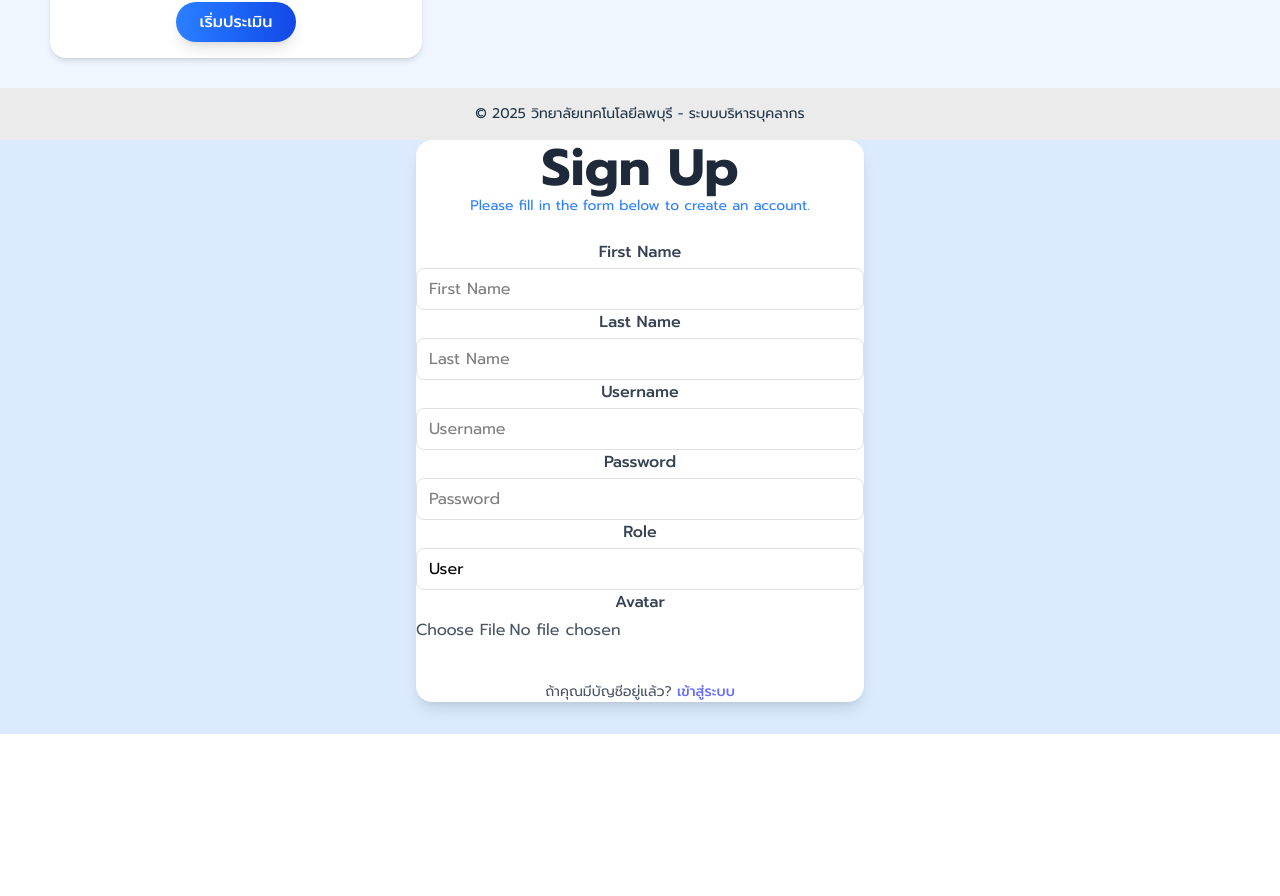
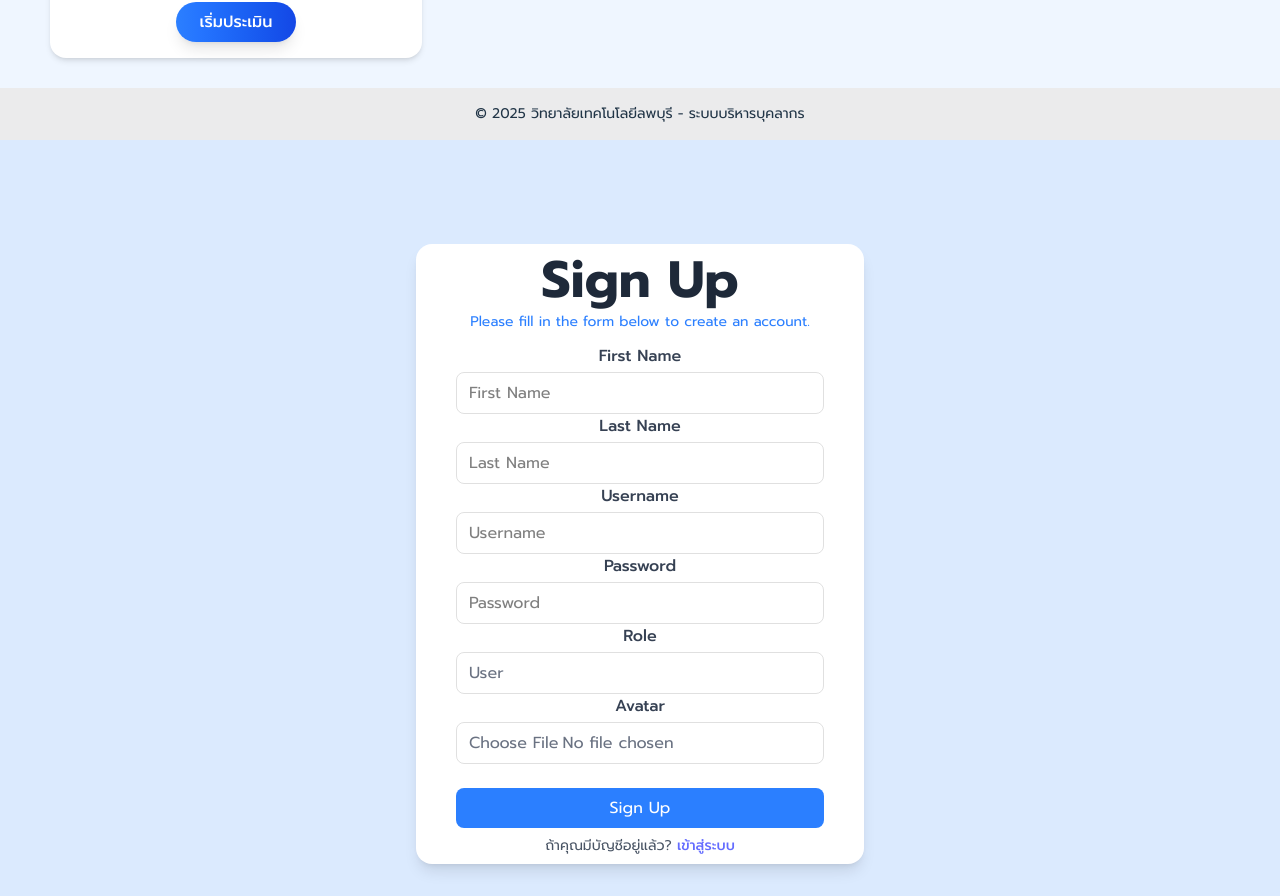
Before and after one commit to phoyarat/front-end, a Vue app in the folder HRsystem/: page /evaluator in a window 1280 px wide. Shown: the part 887-1783 px from the top of the page. Before the commit the page ends 1621 px from the top, so only its background shows below. Built offline with nearby package versions, Linux system fonts and the light colour scheme.

Commit message:
fix:partfix: adjust layout alignment

```diff
--- a/HRsystem/src/view/main.vue
+++ b/HRsystem/src/view/main.vue
@@ -1,5 +1,5 @@
 <template>
-  <div class="" style="font-family: 'Prompt', sans-serif">
+  <!-- <div class="" style="font-family: 'Prompt', sans-serif">
   <main class=" w-fit ma-auto px-5  py-10 bg-white rounded-xl ">
       <h2 class="text-xl font-semibold mb-4 text-gray-800">
         ยินดีต้อนรับเข้าสู่ระบบประเมินบุคลากร
@@ -19,7 +19,7 @@
             ไปหน้า Profliepage
           </a>
     </main>
-  </div>
+  </div> -->
 </template>
 <script>
 import logo from "../assets/icon.jpg";
--- a/HRsystem/src/view/signup.vue
+++ b/HRsystem/src/view/signup.vue
@@ -1,15 +1,14 @@
 <template>
-  <div class="min-h-full flex items-center justify-center bg-blue-100 py-25 pb-8" style="font-family: 'Prompt', sans-serif;">
-    <div class="w-full max-w-md bg-white p-8 rounded-2xl shadow-lg">
-      <div class="text-center mb-6">
+  <div class="min-h-full flex items-center justify-center bg-blue-100 py-16 pb-8" style="font-family: 'Prompt', sans-serif;">
+    <div class="w-full max-w-md bg-white px-10 mt-10 py-2 rounded-2xl shadow-lg">
+      <div class="text-center mb-2">
         <h1 class="text-2xl font-bold text-gray-800">Sign Up</h1>
-        <p class="text-blue-500 text-sm">Please fill in the form below to create an account.</p>
+        <p class="text-blue-500 py-1 text-sm">Please fill in the form below to create an account.</p>
       </div>
-
       <form @submit.prevent="signup" class="space-y-4">
 
         <div>
-          <label class="text-gray-700 font-medium">First Name</label>
+          <label class="text-gray-700 font-medium ">First Name</label>
           <input v-model="form.fname" type="text"
             class="w-full mt-1 px-3 py-2 border border-gray-300 rounded-lg focus:ring-2 focus:ring-blue-400 focus:outline-none"
             placeholder="First Name" required />
@@ -39,23 +38,25 @@
         <div>
           <label class="text-gray-700 font-medium">Role</label>
           <select v-model="form.role"
-            class="w-full mt-1 px-3 py-2 border border-gray-300 rounded-lg focus:ring-2 focus:ring-blue-400 focus:outline-none">
+            class="w-full mt-1 px-3 py-2 border border-gray-300 rounded-lg
+         focus:ring-2 focus:ring-blue-400 focus:outline-none text-gray-500">
             <option value="user">User</option>
             <option value="admin">Admin</option>
           </select>
         </div>
 
         <div>
-          <label class="text-gray-700 font-medium">Avatar</label>
-          <input type="file" @change="handleFile" class="w-full mt-1 text-gray-600" />
-        </div>
+          <label class="text-gray-700 font-medium ">Avatar</label>
+          <input type="file" @change="handleFile" class="w-full mt-1 px-3 py-2 border border-gray-300 rounded-lg
+         focus:ring-2 focus:ring-blue-400 focus:outline-none text-gray-500" />
+        </div><br>
 
         <button type="submit"
-          class="w-full py-2 bg-blue-500 hover:bg-blue-600 text-white font-semibold rounded-lg transition">
+          class="w-full py-2 !bg-blue-500 hover:bg-blue-600 text-white font-semibold rounded-lg transition">
           Sign Up
         </button>
 
-        <p class="text-sm text-gray-600 text-center">
+        <p class="text-sm text-gray-600 text-center mt-2">
           ถ้าคุณมีบัญชีอยู่แล้ว?
           <router-link to="/login" class="text-blue-600 hover:underline">เข้าสู่ระบบ</router-link>
         </p>
```
